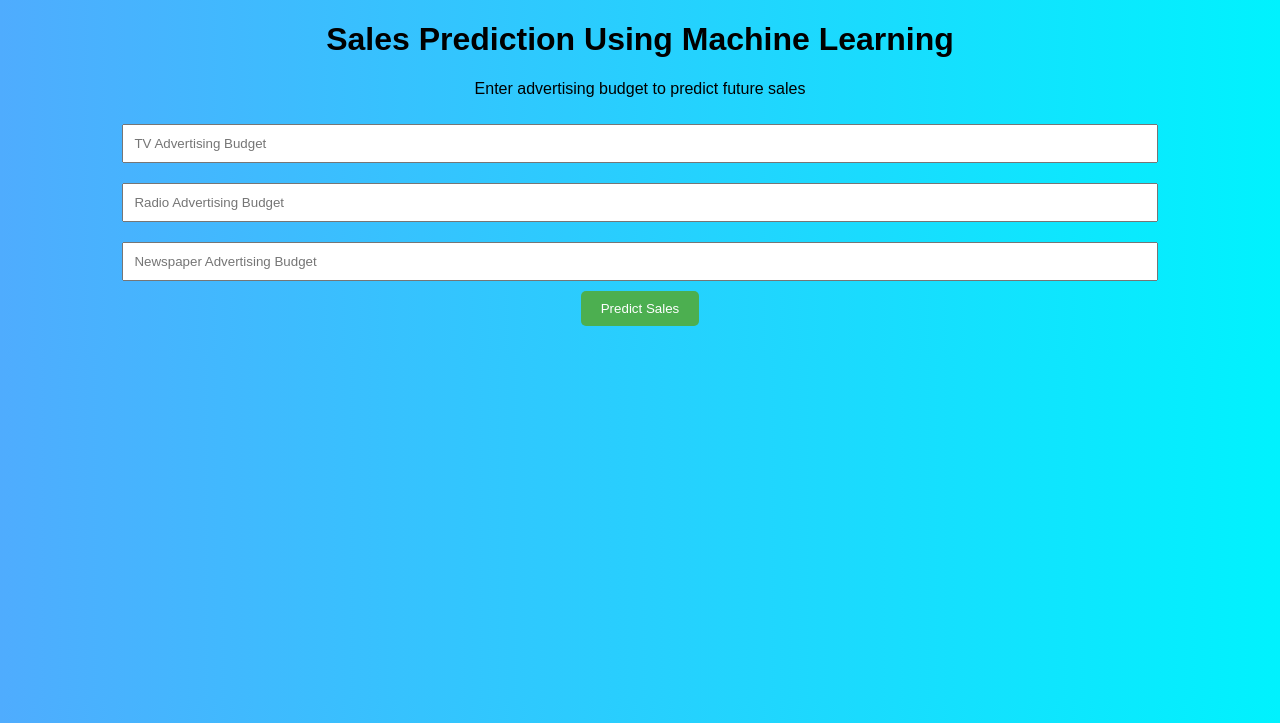
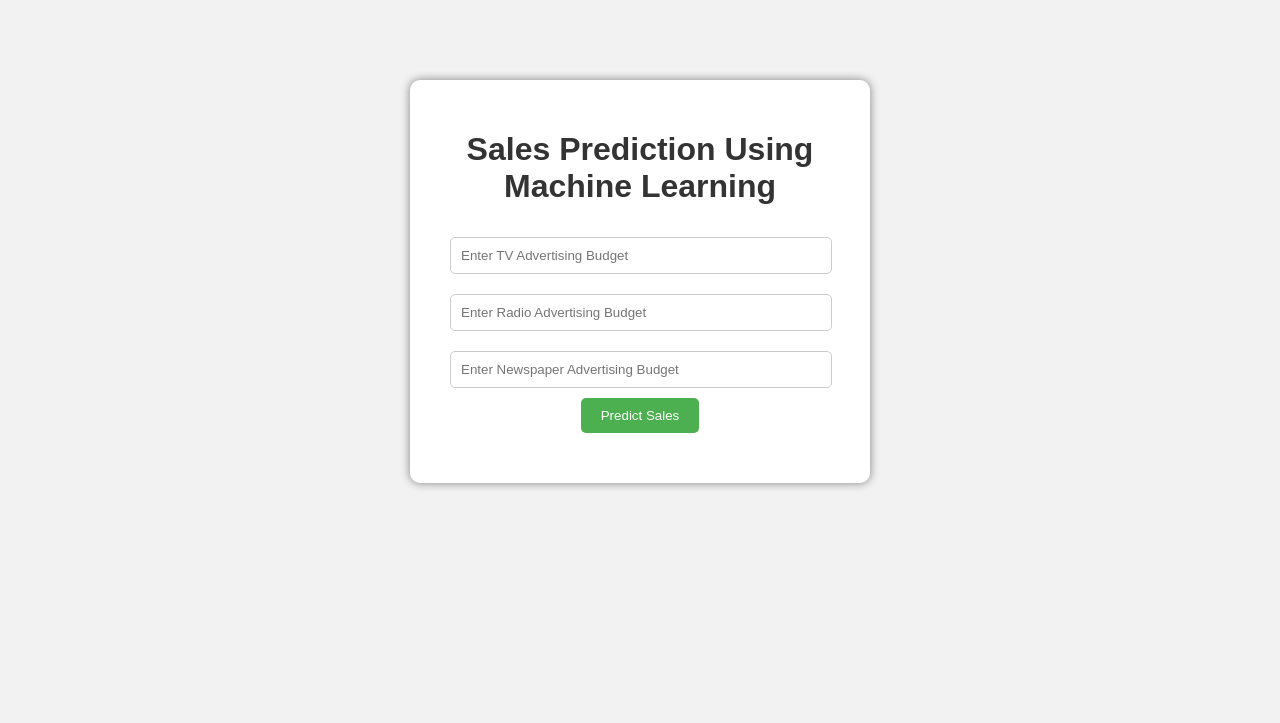
Before and after one commit to Sunaina121/sales-prediction-project, a Flask app: page / in a window 1280 px wide. Shown: the top 723 px of the page. Run offline with Flask 3, Linux system fonts and the light colour scheme; parts of the project's set-up code (start-up, migrations or seed data) failed here and were passed over.

Commit message:
Revamp index.html for Sales Prediction System
Updated HTML structure and styling for the sales prediction page.

```diff
--- a/templates/index.html
+++ b/templates/index.html
@@ -1,47 +1,82 @@
  <!DOCTYPE html>
 <html>
+<head>
+<title>Sales Prediction System</title>
 
-<head>
-<title>Sales Prediction</title>
+<style>
+body{
+font-family:Arial;
+background:#f2f2f2;
+text-align:center;
+}
 
-<link rel="stylesheet" href="{{ url_for('static', filename='style.css') }}">
+.container{
+background:white;
+width:400px;
+margin:auto;
+padding:30px;
+margin-top:80px;
+border-radius:10px;
+box-shadow:0px 0px 10px gray;
+}
+
+input{
+width:90%;
+padding:10px;
+margin:10px;
+border:1px solid #ccc;
+border-radius:5px;
+}
+
+button{
+background:#4CAF50;
+color:white;
+padding:10px 20px;
+border:none;
+border-radius:5px;
+cursor:pointer;
+}
+
+button:hover{
+background:#45a049;
+}
+
+h1{
+color:#333;
+}
+
+.result{
+color:green;
+font-size:20px;
+margin-top:20px;
+}
+</style>
 
 </head>
 
 <body>
 
-<h1 style="text-align:center;">Sales Prediction Using Machine Learning</h1>
-<p style="text-align:center;">Enter advertising budget to predict future sales</p>
+<div class="container">
+
+<h1>Sales Prediction Using Machine Learning</h1>
 
 <form action="/predict" method="post">
 
-<input type="text" name="TV" placeholder="TV Advertising Budget" required>
+<input type="text" name="TV" placeholder="Enter TV Advertising Budget" required>
 
-<input type="text" name="Radio" placeholder="Radio Advertising Budget" required>
+<input type="text" name="Radio" placeholder="Enter Radio Advertising Budget" required>
 
-<input type="text" name="Newspaper" placeholder="Newspaper Advertising Budget" required>
-
-<br>
+<input type="text" name="Newspaper" placeholder="Enter Newspaper Advertising Budget" required>
 
 <button type="submit">Predict Sales</button>
 
 </form>
 
 <div class="result">
-
-<h2 style="color:green; text-align:center;">
 {{ prediction_text }}
-</h2>
-
 </div>
-
-{% if show_graph %}
-<img src="{{ url_for('static', filename=graph_image) }}" width="400">
-{% endif %}
 
 </div>
 
 </body>
-
-
 </html>
```
